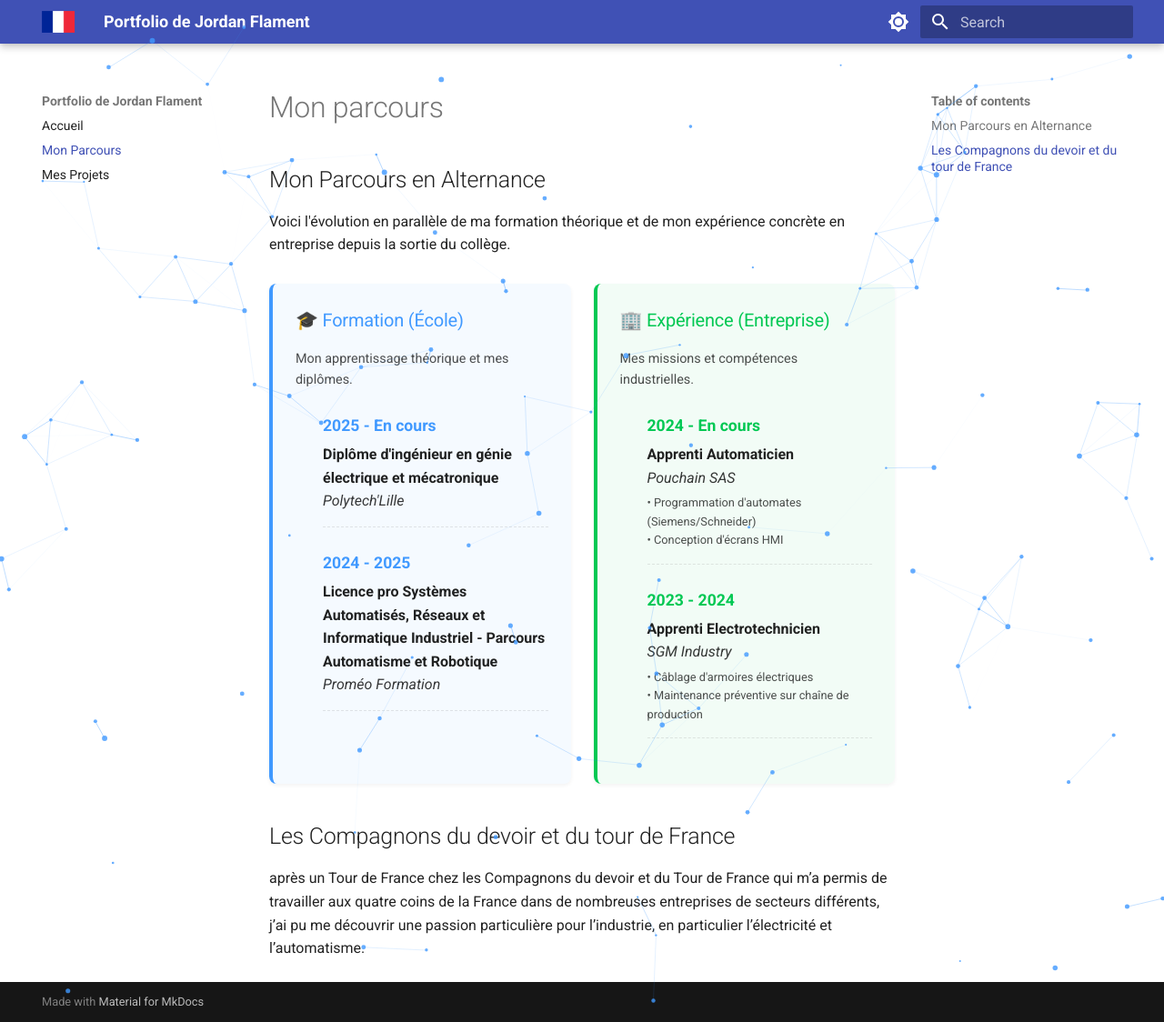
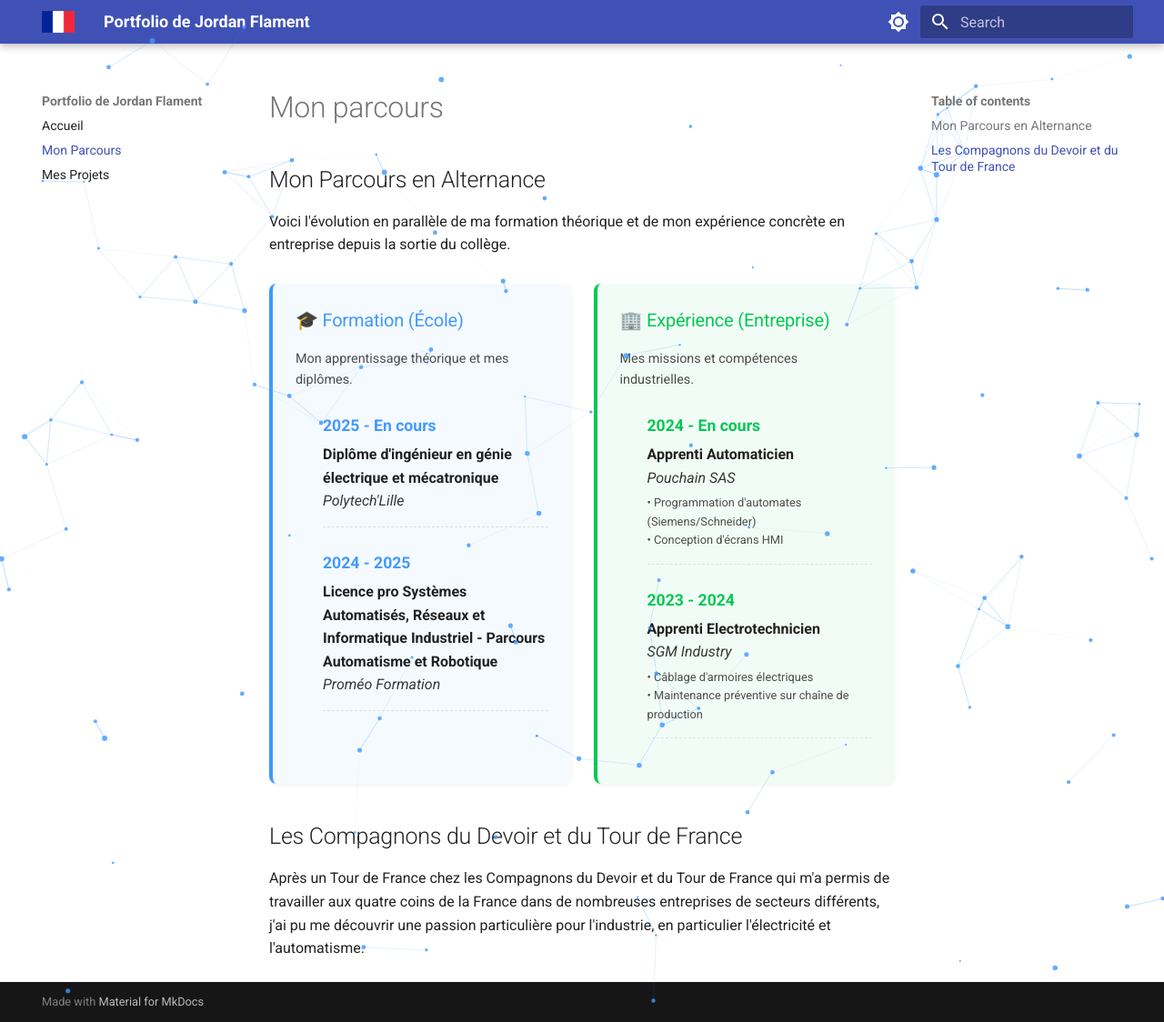
Before and after one commit to jordan-flament/jordan-flament.github.io, an MkDocs documentation site: the page built from docs/parcours.md, in a window 1280 px wide and 1124 px high. Shown: the whole window at 91% size. Built offline with MkDocs 1.6.1 and Material for MkDocs 9.7.7, drawn with Linux system fonts in a browser that asks for light colours.

Commit message:
MAJ parcours graphique V2

```diff
--- a/docs/parcours.md
+++ b/docs/parcours.md
@@ -4,7 +4,7 @@
 
 Voici l'évolution en parallèle de ma formation théorique et de mon expérience concrète en entreprise depuis la sortie du collège.
 
-<div style="display: flex; gap: 25px; flex-wrap: wrap; margin-top: 30px;">
+<div style="display: flex; gap: 25px; flex-wrap: wrap; margin-top: 30px; margin-bottom: 30px;">
 
   <div style="flex: 1; min-width: 300px; background: rgba(64, 153, 255, 0.05); padding: 25px; border-radius: 8px; border-left: 4px solid #4099ff; box-shadow: 0 2px 4px rgba(0,0,0,0.05);">
     <h3 style="margin-top: 0; color: #4099ff; display: flex; align-items: center; gap: 10px;">
@@ -50,6 +50,6 @@
 
 </div>
 
-## Les Compagnons du devoir et du tour de France
+## Les Compagnons du Devoir et du Tour de France
 
-après un Tour de France chez les Compagnons du devoir et du Tour de France qui m’a permis de travailler aux quatre coins de la France dans de nombreuses entreprises de secteurs différents, j’ai pu me découvrir une passion particulière pour l’industrie, en particulier l’électricité et l’automatisme.
+Après un Tour de France chez les Compagnons du Devoir et du Tour de France qui m'a permis de travailler aux quatre coins de la France dans de nombreuses entreprises de secteurs différents, j'ai pu me découvrir une passion particulière pour l'industrie, en particulier l'électricité et l'automatisme.
```
